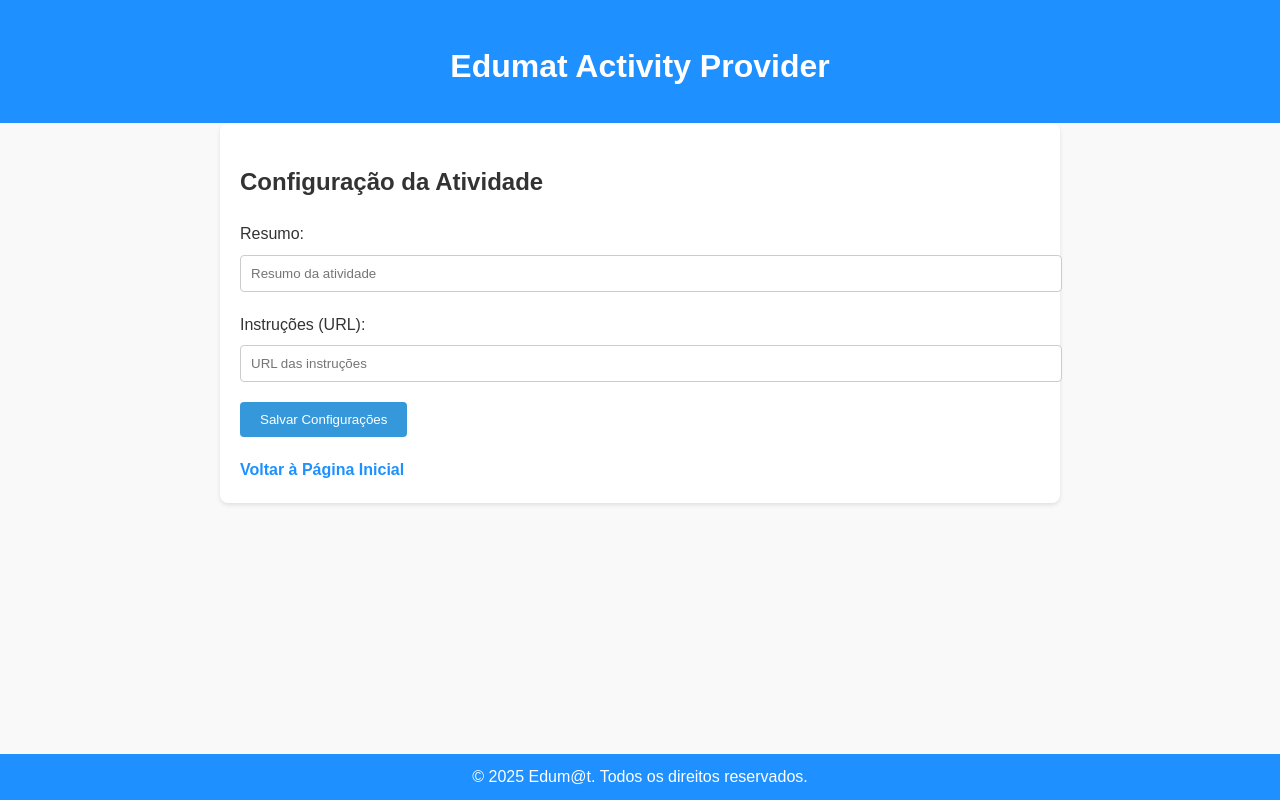
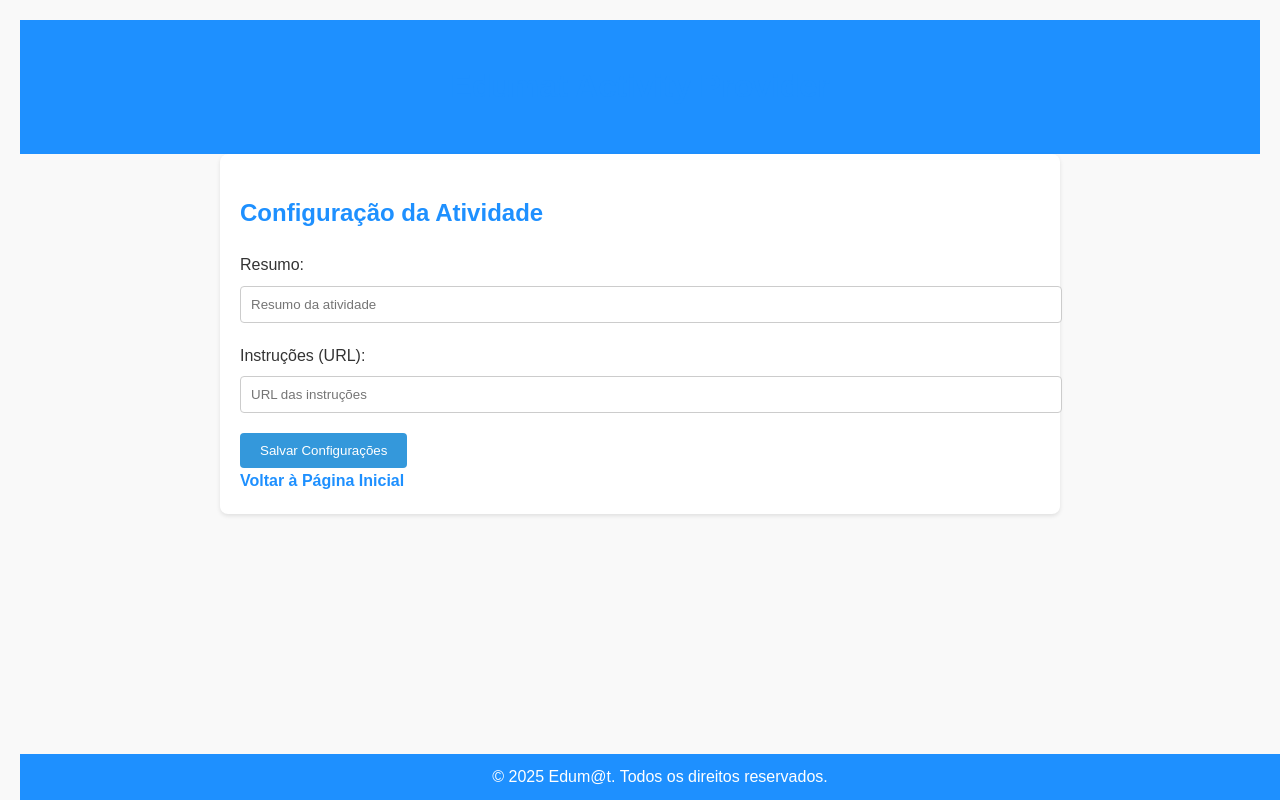
Before and after one commit to Joao-Machado-UAb/edumat, a Flask app: page /config in a window 1280 px wide. Run offline with Flask 3, Linux system fonts and the light colour scheme.

Commit message:
Update config.html

```diff
--- a/templates/config.html
+++ b/templates/config.html
@@ -4,81 +4,7 @@
     <meta charset="UTF-8">
     <meta name="viewport" content="width=device-width, initial-scale=1.0">
     <title>Configuração da Atividade</title>
-    <style>
-        body {
-            font-family: Arial, sans-serif;
-            line-height: 1.6;
-            margin: 0;
-            padding: 0;
-            background-color: #f9f9f9;
-            color: #333;
-        }
-        header {
-            background-color: #1e90ff;
-            color: white;
-            padding: 20px 10px;
-            text-align: center;
-        }
-        main {
-            padding: 20px;
-            max-width: 800px;
-            margin: 0 auto;
-            background: #fff;
-            box-shadow: 0 2px 4px rgba(0, 0, 0, 0.1);
-            border-radius: 8px;
-        }
-        h1 {
-            font-size: 2rem;
-            margin-bottom: 10px;
-        }
-        h2 {
-            font-size: 1.5rem;
-            margin-bottom: 20px;
-        }
-        label {
-            font-size: 16px;
-            display: block;
-            margin-bottom: 8px;
-        }
-        input[type="text"] {
-            width: 100%;
-            padding: 10px;
-            margin-bottom: 20px;
-            border: 1px solid #ccc;
-            border-radius: 4px;
-        }
-        input[type="submit"] {
-            background-color: #3498db;
-            color: white;
-            border: none;
-            padding: 10px 20px;
-            border-radius: 4px;
-            cursor: pointer;
-        }
-        input[type="submit"]:hover {
-            background-color: #2980b9;
-        }
-        a {
-            display: inline-block;
-            margin-top: 20px;
-            text-align: center;
-            color: #1e90ff;
-            text-decoration: none;
-            font-weight: bold;
-        }
-        a:hover {
-            text-decoration: underline;
-        }
-        footer {
-            text-align: center;
-            padding: 10px 0;
-            background-color: #1e90ff;
-            color: white;
-            position: fixed;
-            width: 100%;
-            bottom: 0;
-        }
-    </style>
+    <link rel="stylesheet" href="{{ url_for('static', filename='styles.css') }}">
 </head>
 <body>
     <header>
```
